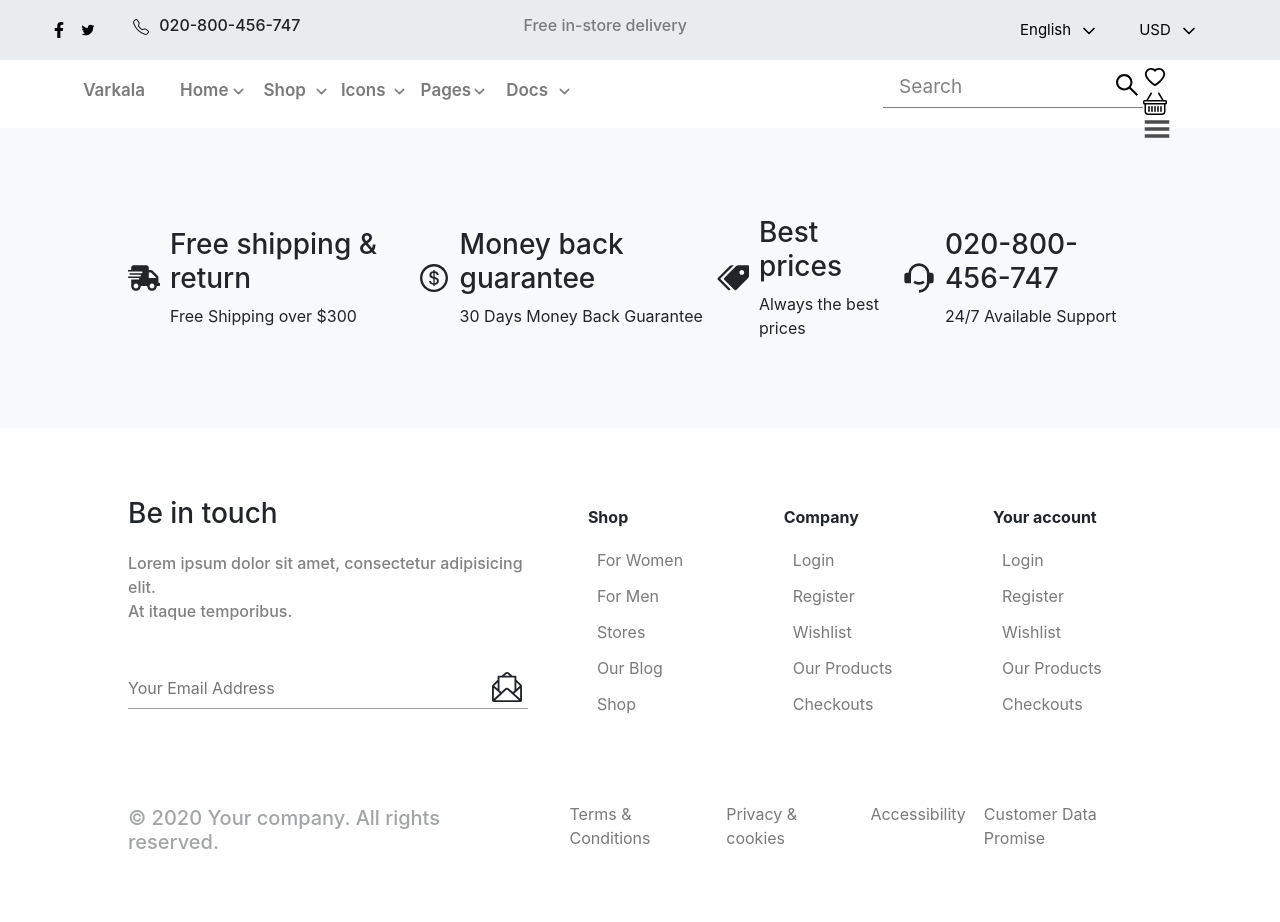
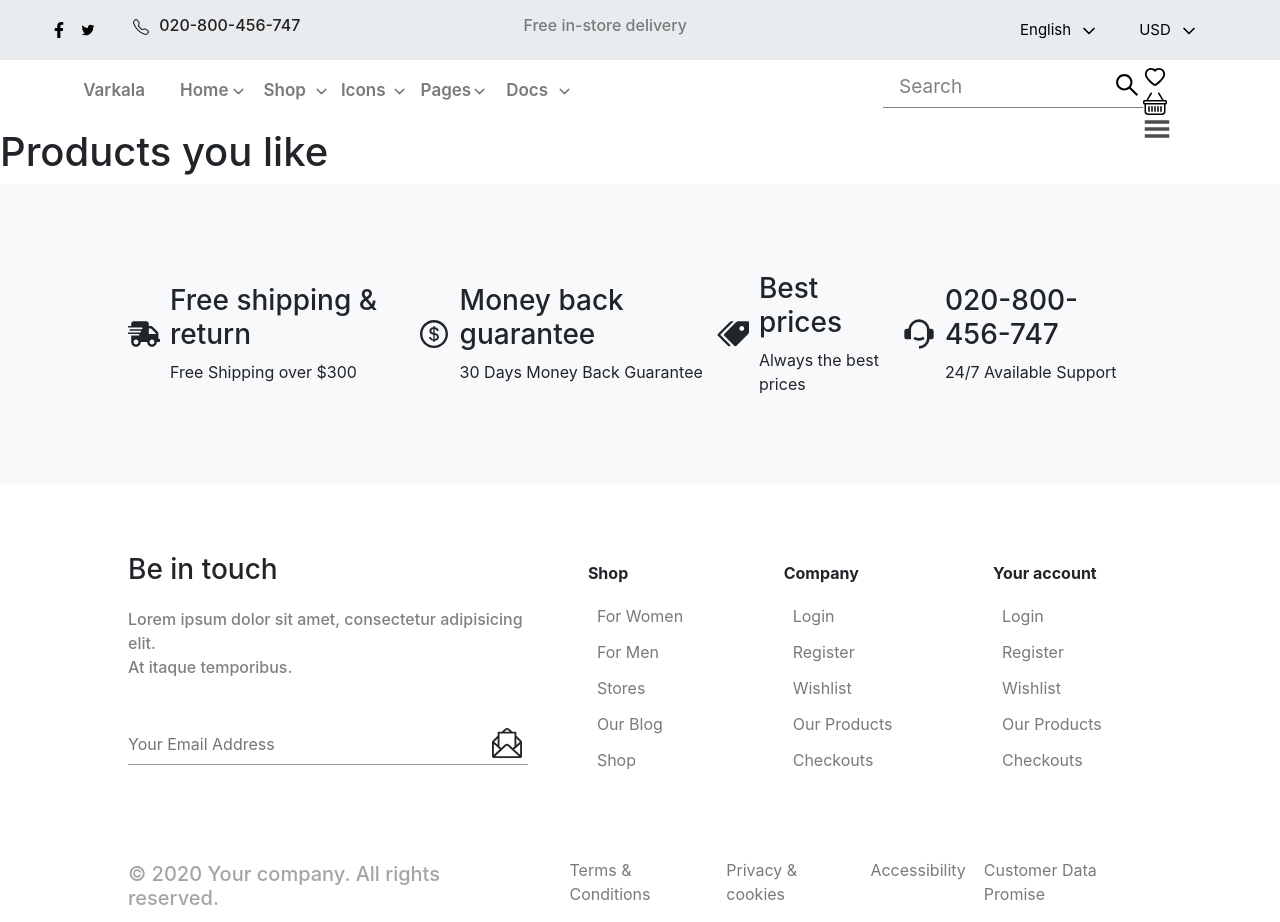
Before and after one commit to Kerimov056/Varkala, a React (Create React App) app: page /heart in a window 1280 px wide. Before the commit the page ends 866 px from the top, so only its background shows below. Built offline with nearby package versions, Linux system fonts and the light colour scheme.

Commit message:
Heart and like update

```diff
--- a/src/components/heart/Heart.jsx
+++ b/src/components/heart/Heart.jsx
@@ -1,9 +1,20 @@
 import React from 'react'
+import ProductCart from '../home/ProducCart'
+import { Homecart } from '../Helpers/Homecart'
 
 const Heart = () => {
   return (
     <>
+        <div>
+            <div>
+                <h1>Products you like</h1>
+                <div>
+                    {
 
+                    }
+                </div>
+            </div>
+        </div>
     </>
   )
 }
```
